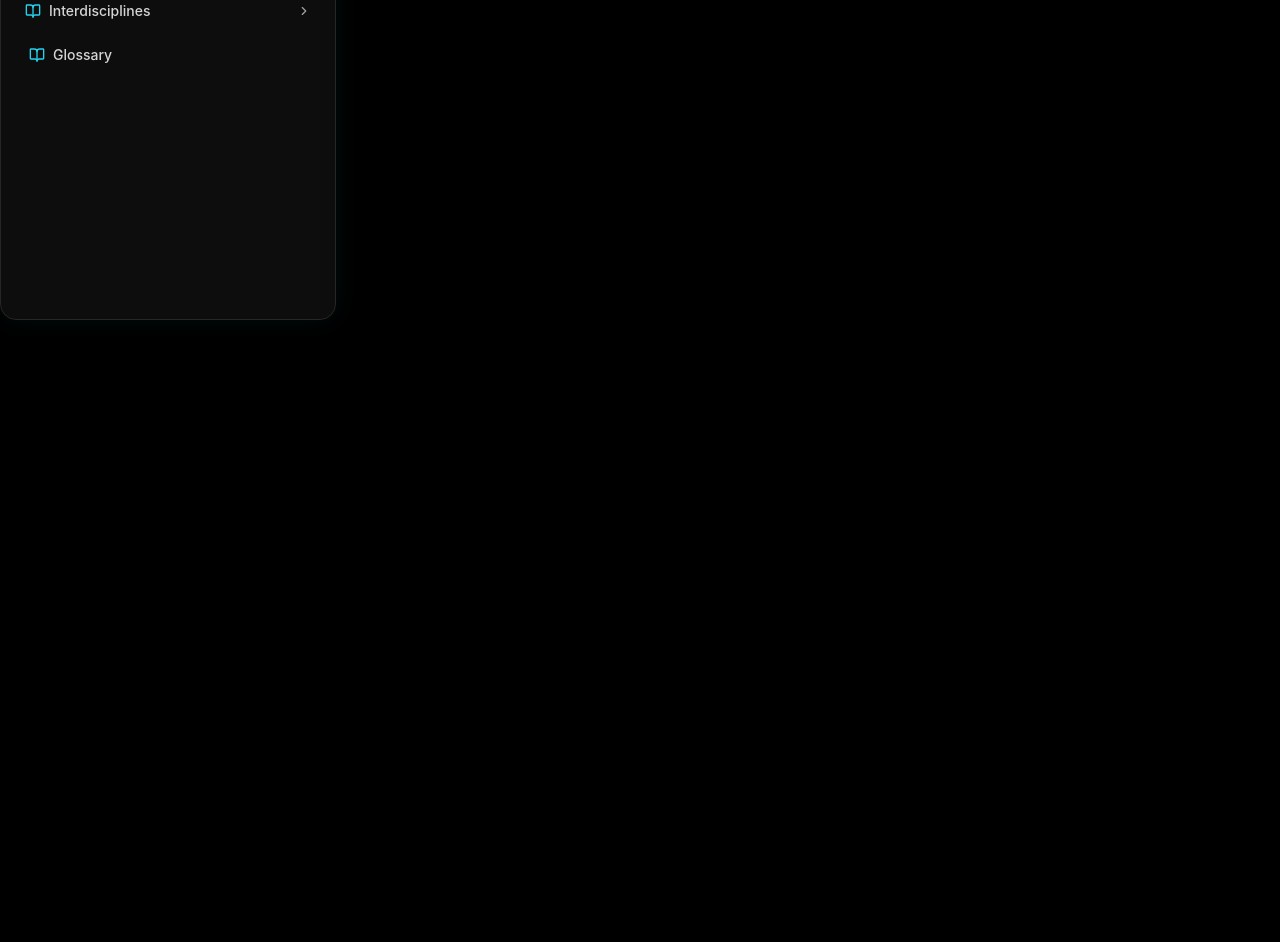
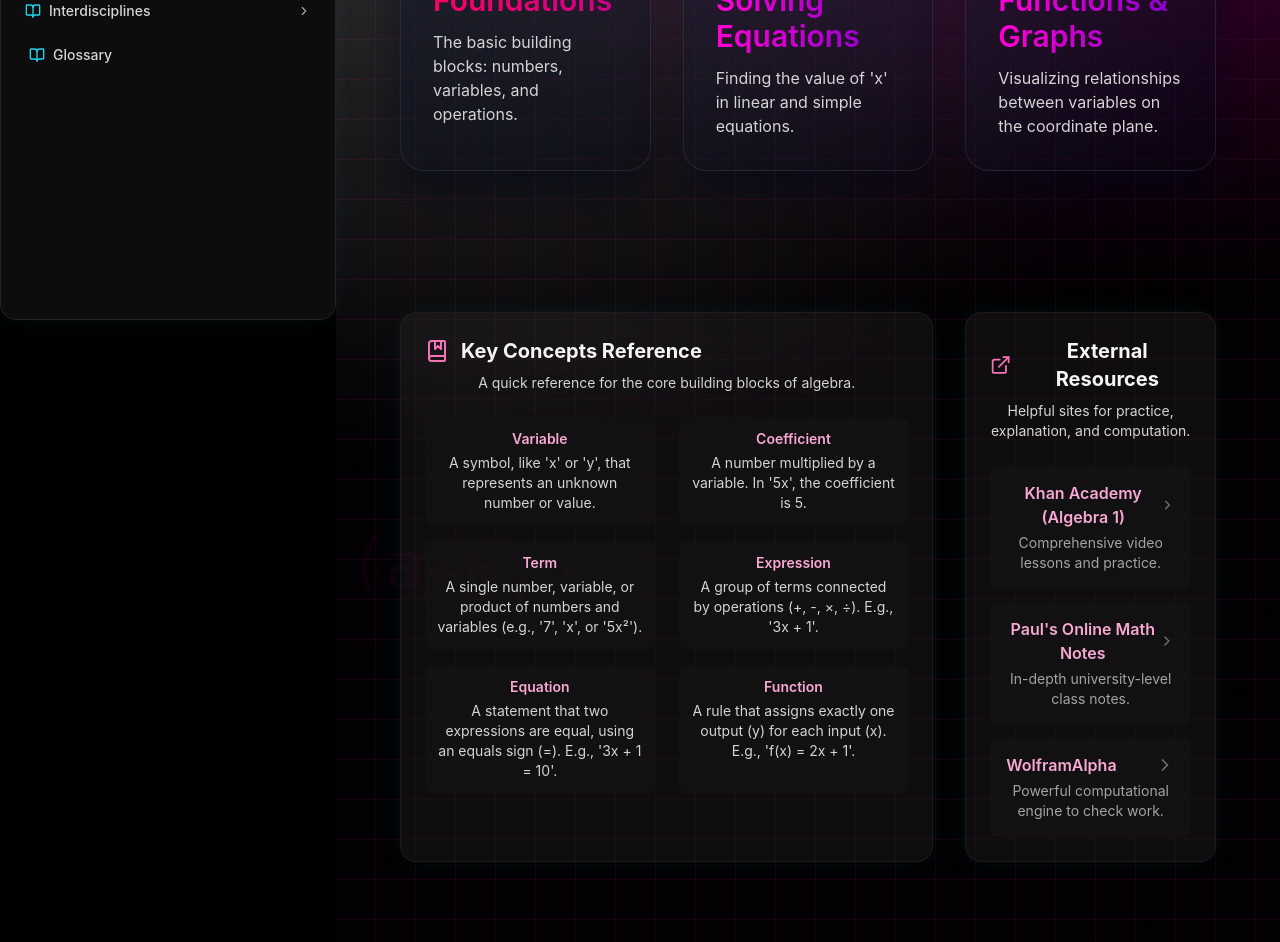
Before and after one commit to nickf723/ed-dev, a Next.js app: page /formal-science/mathematics/algebra/elementary-algebra in a window 1280 px wide. Shown: the part 480-1422 px from the top of the page. Before the commit the page ends 800 px from the top, so only its background shows below. Built offline with nearby package versions, Linux system fonts and the light colour scheme.

Commit message:
element terry

```diff
--- a/app/formal-science/mathematics/algebra/elementary-algebra/page.tsx
+++ b/app/formal-science/mathematics/algebra/elementary-algebra/page.tsx
@@ -1,14 +1,200 @@
-// components/PageHeader.tsx
+// app/formal-science/mathematics/algebra/elementary-algebra/page.tsx
+"use client";
 import PageHeader from "@/components/PageHeader";
+import FloatingSymbols from "@/components/FloatingSymbols";
+import TopicCard from "@/components/TopicCard";
+import {
+  Sparkles,
+  Equal,
+  AreaChart,
+  BookMarked,
+  ExternalLink,
+  ChevronRight,
+} from "@/components/icons"; // Using lucide icons via our icons file
+import Link from "next/link";
+import React from "react";
 
-export default function PlaceholderPage() {
+// Symbols for the background
+const elemAlgebraSymbols = [
+  "x",
+  "y",
+  "2a",
+  "b²",
+  "3x + 1",
+  "a+b",
+  "(a+b)²",
+  "a² + 2ab + b²",
+  "ƒ(x)",
+  "y = mx + b",
+  "ax² + bx + c",
+];
+
+// Data for the unit cards
+const elementaryAlgebraUnits = [
+  {
+    title: "Foundations",
+    href: "/formal-science/mathematics/algebra/elementary-algebra/foundations",
+    Icon: Sparkles,
+    description: "The basic building blocks: numbers, variables, and operations.",
+    className: "card-theme-elementary-algebra-foundations",
+  },
+  {
+    title: "Solving Equations",
+    href: "#",
+    Icon: Equal,
+    description: "Finding the value of 'x' in linear and simple equations.",
+    className: "card-theme-elementary-algebra",
+  },
+  {
+    title: "Functions & Graphs",
+    href: "#",
+    Icon: AreaChart,
+    description: "Visualizing relationships between variables on the coordinate plane.",
+    className: "card-theme-elementary-algebra",
+  },
+];
+
+// Main Page Component
+export default function ElementaryAlgebraPage() {
   return (
-    <main className="topic-page lg:px-16">
+    <main className="topic-page theme-elementary-algebra lg:px-16">
+      <FloatingSymbols symbols={elemAlgebraSymbols} />
       <PageHeader
-        eyebrow="Content Coming Soon"
-        title="Under Construction"
-        subtitle="This page is being built. Check back soon for new content!"
+        eyebrow="Algebra"
+        title="Elementary Algebra"
+        subtitle="The study of variables, expressions, equations, and functions. This is the first step in abstract mathematical reasoning, providing the tools to model and solve real-world problems."
       />
+
+      <section className="grid w-full max-w-6xl grid-cols-1 gap-8 md:grid-cols-1 lg:grid-cols-3">
+        {elementaryAlgebraUnits.map((unit) => (
+          <TopicCard
+            key={unit.href}
+            href={unit.href}
+            title={unit.title}
+            Icon={unit.Icon}
+            desc={unit.description}
+            className={unit.className}
+          />
+        ))}
+      </section>
+
+      <section className="mt-16 grid w-full max-w-6xl grid-cols-1 gap-8 lg:grid-cols-3">
+        <div className="lg:col-span-2">
+          <AlgebraReferenceChart />
+        </div>
+        <div>
+          <ExternalResources />
+        </div>
+      </section>
     </main>
   );
 }
+
+// --- Internal Component: Algebra Reference Chart ---
+function AlgebraReferenceChart() {
+  const terms = [
+    {
+      term: "Variable",
+      def: "A symbol, like 'x' or 'y', that represents an unknown number or value.",
+    },
+    {
+      term: "Coefficient",
+      def: "A number multiplied by a variable. In '5x', the coefficient is 5.",
+    },
+    {
+      term: "Term",
+      def: "A single number, variable, or product of numbers and variables (e.g., '7', 'x', or '5x²').",
+    },
+    {
+      term: "Expression",
+      def: "A group of terms connected by operations (+, -, ×, ÷). E.g., '3x + 1'.",
+    },
+    {
+      term: "Equation",
+      def: "A statement that two expressions are equal, using an equals sign (=). E.g., '3x + 1 = 10'.",
+    },
+    {
+      term: "Function",
+      def: "A rule that assigns exactly one output (y) for each input (x). E.g., 'f(x) = 2x + 1'.",
+    },
+  ];
+
+  return (
+    <div className="glass h-full rounded-2xl border border-neutral-800/60 p-6">
+      <div className="flex items-center gap-3">
+        <BookMarked className="h-6 w-6 text-pink-400" />
+        <h2 className="text-xl font-bold text-neutral-100">
+          Key Concepts Reference
+        </h2>
+      </div>
+      <p className="mb-6 mt-2 text-sm text-neutral-300">
+        A quick reference for the core building blocks of algebra.
+      </p>
+      <dl className="grid grid-cols-1 gap-x-6 gap-y-4 sm:grid-cols-2">
+        {terms.map((item) => (
+          <div key={item.term} className="rounded-lg bg-neutral-900/50 p-3">
+            <dt className="text-sm font-semibold text-pink-300">
+              {item.term}
+            </dt>
+            <dd className="mt-1 text-sm text-neutral-300">{item.def}</dd>
+          </div>
+        ))}
+      </dl>
+    </div>
+  );
+}
+
+// --- Internal Component: External Resources ---
+function ExternalResources() {
+  const resources = [
+    {
+      name: "Khan Academy (Algebra 1)",
+      href: "https://www.khanacademy.org/math/algebra",
+      desc: "Comprehensive video lessons and practice.",
+    },
+    {
+      name: "Paul's Online Math Notes",
+      href: "https://tutorial.math.lamar.edu/Classes/Alg/Alg.aspx",
+      desc: "In-depth university-level class notes.",
+    },
+    {
+      name: "WolframAlpha",
+      href: "https://www.wolframalpha.com/",
+      desc: "Powerful computational engine to check work.",
+    },
+  ];
+
+  return (
+    <div className="glass h-full rounded-2xl border border-neutral-800/60 p-6">
+      <div className="flex items-center gap-3">
+        <ExternalLink className="h-6 w-6 text-pink-400" />
+        <h2 className="text-xl font-bold text-neutral-100">
+          External Resources
+        </h2>
+      </div>
+      <p className="mb-6 mt-2 text-sm text-neutral-300">
+        Helpful sites for practice, explanation, and computation.
+      </p>
+      <ul className="space-y-3">
+        {resources.map((res) => (
+          <li key={res.name}>
+            <Link
+              href={res.href}
+              target="_blank"
+              rel="noopener noreferrer"
+              className="group block rounded-lg bg-neutral-900/50 p-4 transition-all duration-200 hover:bg-neutral-800/70 hover:shadow-lg"
+            >
+              <div className="flex items-center justify-between">
+                <span className="font-semibold text-pink-300 group-hover:underline">
+                  {res.name}
+                </span>
+                <ChevronRight className="h-5 w-5 text-neutral-500 transition-transform group-hover:translate-x-1 group-hover:text-pink-400" />
+              </div>
+              <p className="mt-1 text-sm text-neutral-400">{res.desc}</p>
+            </Link>
+          </li>
+        ))}
+      </ul>
+    </div>
+  );
+}
--- a/app/themes.css
+++ b/app/themes.css
@@ -119,22 +119,30 @@
 
   .theme-elementary-algebra, .card-theme-elementary-algebra {
     --card-gradient-start: #ff00d4;
-    --card-gradient-end: #cc0099;
+    --card-gradient-end: #8100cc;
     --card-icon-hover: #ff00d4;
     --card-underline: #ff00c2c2;
     --color-text-title: #ff00d4;
     --color-text-header: #ff40e0;
     --color-text-icon: #ff00d4;
     --topic-symbol-color: rgba(255, 0, 212, 0.15);
-    --topic-blob-1: rgba(255, 0, 212, 0.25);
-    --topic-blob-2: rgba(204, 0, 153, 0.2);
+    --topic-blob-1: rgba(255, 255, 255, 0.37);
+    --topic-blob-2: rgb(204, 0, 153);
     --grid-color: rgba(255, 0, 212, 0.08);
   }
   .theme-elementary-algebra.topic-page {
     background-image:
-      radial-gradient(circle at 10% 20%, var(--topic-blob-1), transparent 40%),
-      radial-gradient(circle at 80% 70%, var(--topic-blob-2), transparent 40%);
-    animation: pulseFade 15s ease-in-out infinite;
+      linear-gradient(var(--grid-color) 1px, transparent 1px),
+      linear-gradient(90deg, var(--grid-color) 1px, transparent 1px);
+    background-size: 40px 40px;
+    background-position: -1px -1px;
+  }
+
+  .theme-elementary-algebra-foundations, .card-theme-elementary-algebra-foundations {
+    --card-gradient-start: #ff0066;
+    --card-gradient-end: #cc0088;
+    --card-icon-hover: #ff0066;
+    --card-underline: #ff0077c2;
   }
 
   .theme-logic, .card-theme-logic {
```
Also changed, not shown: components/icons.ts (+3 -7 lines).
